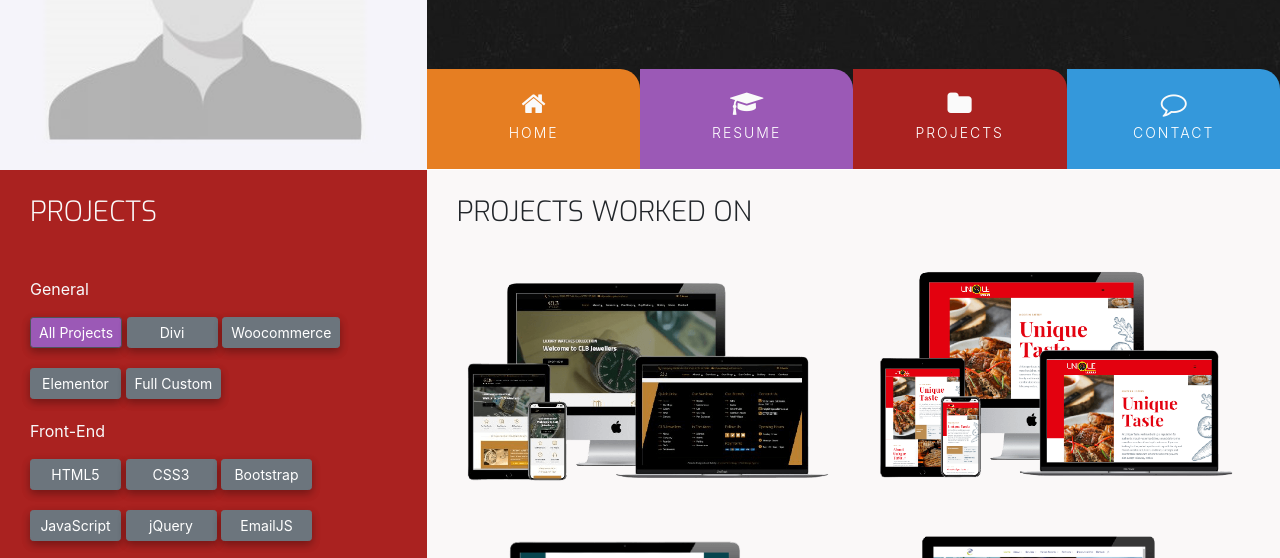
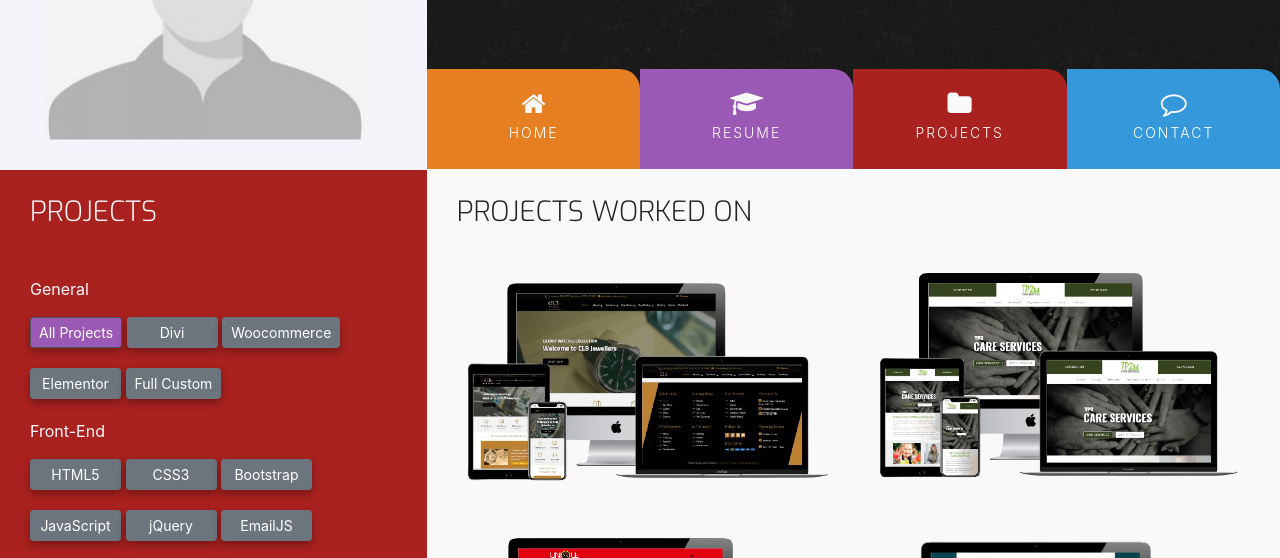
Before and after one commit to iulianpro/resume-project, a plain HTML site: page projects.html in a window 1280 px wide. Shown: the part 190-748 px from the top of the page. Drawn offline with nearby package versions, Linux system fonts and the light colour scheme.

Commit message:
updated a project

```diff
--- a/projects.html
+++ b/projects.html
@@ -122,6 +122,21 @@
                                     <li>Custom HTML</li>
                                     <li>Custom CSS</li>
                                     <li>Custom JavaScript/jQuery</li>
+                                </ul>
+                            </div>
+                        </div>
+                    </div>
+                    <div class="col-12 col-lg-6 filter WordpressDivi HTML5 CSS3 jQuery">
+                        <div class="project-item hvr-sweep-to-bottom">
+                            <img src="/assets/images/tp2care.png" class="img-fluid" alt="Unique Taste">
+                            <div class="project-item-overlay">
+                                <h4><a href="https://tp2care.com/" target="_blank" rel="noopener">TP2 Care</a></h4>
+                                <ul class="text-center">
+                                    <li>Commercial project</li>
+                                    <li>Wordpress, Divi</li>
+                                    <li>Custom HTML</li>
+                                    <li>Custom CSS</li>
+                                    <li>Custom jQuery</li>
                                 </ul>
                             </div>
                         </div>
@@ -270,7 +285,7 @@
                                     <li>HTML5, CSS3</li>
                                     <li>Bootstrap, jQuery</li>
                                     <li>Python/Django</li>
-                                    <li>AWS S3</li>
+                                    <li>AWS S3, JSON</li>
                                     <li>API, Heroku</li>
                                 </ul>
                             </div>
```
Also changed, not shown: assets/images/tp2care.png (added).
